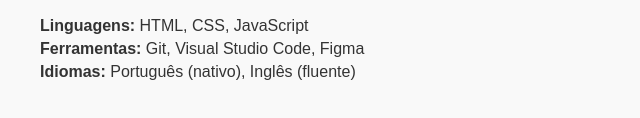
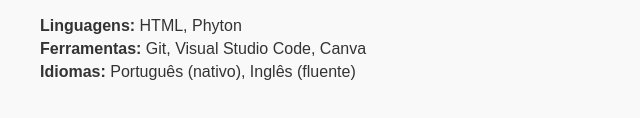
Before and after one commit to Raduzinho914/Projeto-index.HTML, a plain HTML site: page index.html in a window 1280 px wide. Shown: the part 687-805 px from the top of the page, 0-640 px from the left. Drawn offline with Linux system fonts and the light colour scheme.

Commit message:
Update index.html

```diff
--- a/index.html
+++ b/index.html
@@ -65,8 +65,8 @@
   <h2>Habilidades</h2>
   <div class="section">
     <ul>
-      <li><strong>Linguagens:</strong> HTML, CSS, JavaScript</li>
-      <li><strong>Ferramentas:</strong> Git, Visual Studio Code, Figma</li>
+      <li><strong>Linguagens:</strong> HTML, Phyton </li>
+      <li><strong>Ferramentas:</strong> Git, Visual Studio Code, Canva</li>
       <li><strong>Idiomas:</strong> Português (nativo), Inglês (fluente)</li>
     </ul>
   </div>
```
